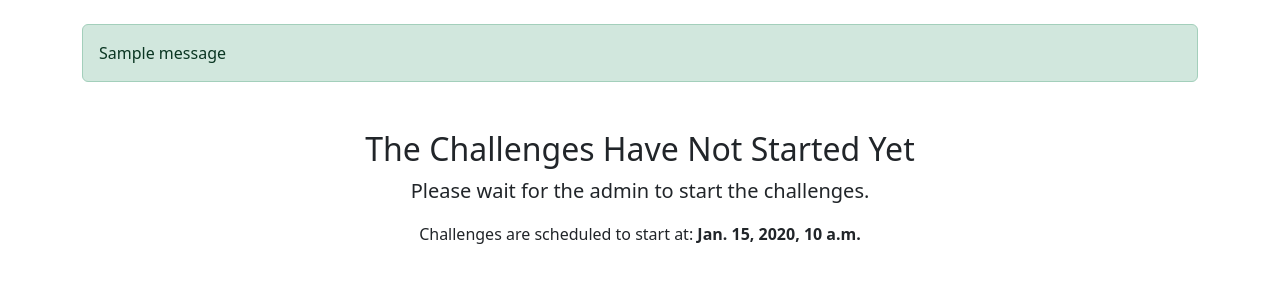
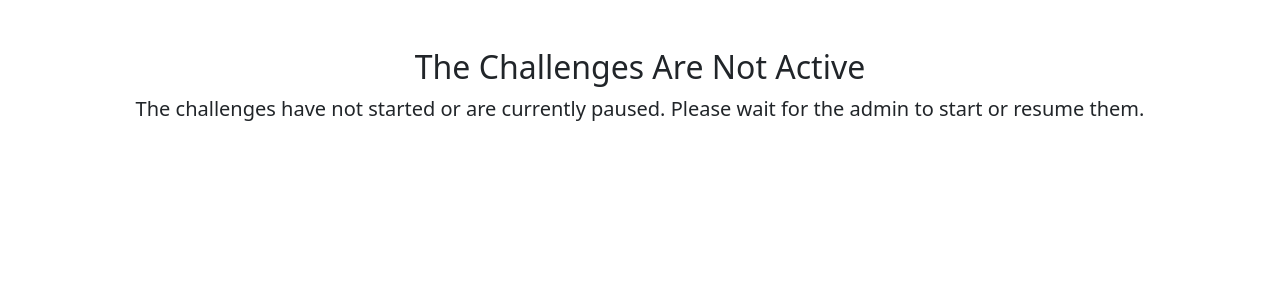
Before and after one commit to Mirazul-Islam/CodeJango, a Django app: page /challenges/not-started/ in a window 1280 px wide. Shown: the part 56-356 px from the top of the page. Run offline with Django 5.2, Linux system fonts and the light colour scheme; tables that the repository leaves empty hold one stand-in row (values such as "Sample post"); one stand-in notice (Sample message) is shown.

Commit message:
Updated the new cahnges

```diff
--- a/ctf_competition/challenges/models.py
+++ b/ctf_competition/challenges/models.py
@@ -11,15 +11,19 @@
 
     def is_active(self):
         """Check if the timer is currently active."""
-        if not self.start_time or not self.duration:
+        if not self.has_started() or not self.duration:
             return False
         return now() < self.start_time + self.duration
 
     def time_left(self):
         """Get the remaining time if the timer is active."""
         if not self.is_active():
+            # Return a negative timedelta if the timer has expired
+            if self.has_started() and self.duration:
+                return (self.start_time + self.duration) - now()
             return None
         return (self.start_time + self.duration) - now()
+
     def has_started(self):
         """Check if the timer has started."""
         return self.start_time is not None and now() >= self.start_time
--- a/ctf_competition/challenges/templates/challenges/base.html
+++ b/ctf_competition/challenges/templates/challenges/base.html
@@ -38,7 +38,7 @@
         {% if messages %}
             <div class="mb-3">
                 {% for message in messages %}
-                    <div class="alert alert-{{ message.tags }}">{{ message }}</div>
+                <div class="alert alert-{{ message.tags }} fade show">{{ message }}</div>
                 {% endfor %}
             </div>
         {% endif %}
@@ -48,6 +48,19 @@
     <!-- Include JavaScript dynamically -->
     {% block extra_scripts %}
     <script>
+         // Wait for the DOM to be fully loaded
+         document.addEventListener("DOMContentLoaded", function () {
+            // Select all alerts
+            const alerts = document.querySelectorAll('.alert');
+
+            // Set a timer to remove each alert after 3 seconds
+            alerts.forEach(alert => {
+                setTimeout(() => {
+                    alert.classList.add('fade');
+                    setTimeout(() => alert.remove(), 500); // Wait for fade animation to complete
+                }, 1000); // 3 seconds
+            });
+        });
     </script>
     {% endblock %}
 </body>
--- a/ctf_competition/challenges/templates/challenges/finished.html
+++ b/ctf_competition/challenges/templates/challenges/finished.html
@@ -4,6 +4,6 @@
 <div class="container text-center mt-5">
     <h2>The Challenges Have Finished</h2>
     <p class="lead">Thank you for participating!</p>
-    <a href="{% url 'scoreboard' %}" class="btn btn-primary mt-4">View Final Scores</a>
+    <a href="{% url 'admin_scoreboard' %}" class="btn btn-primary mt-4">View Final Scores</a>
 </div>
 {% endblock %}
--- a/ctf_competition/challenges/templates/challenges/not_started.html
+++ b/ctf_competition/challenges/templates/challenges/not_started.html
@@ -2,10 +2,7 @@
 
 {% block content %}
 <div class="container text-center mt-5">
-    <h2>The Challenges Have Not Started Yet</h2>
-    <p class="lead">Please wait for the admin to start the challenges.</p>
-    {% if timer %}
-        <p>Challenges are scheduled to start at: <strong>{{ timer.start_time }}</strong></p>
-    {% endif %}
+    <h2>The Challenges Are Not Active</h2>
+    <p class="lead">The challenges have not started or are currently paused. Please wait for the admin to start or resume them.</p>
 </div>
 {% endblock %}
--- a/ctf_competition/challenges/urls.py
+++ b/ctf_competition/challenges/urls.py
@@ -16,6 +16,7 @@
     path('finished/', views.finished_page, name='finished_page'),  # Finished page
     path('scoreboard/stream/', views.scoreboard_stream, name='scoreboard_stream'),
     path('set-timer/', views.set_timer, name='set_timer'),
+    path('submissions/stream/', views.submission_stream, name='submissions_stream'),  # Add this
     path('timer/stream/', views.timer_stream, name='timer_stream'),
     path('timer/manage/', views.timer_manage, name='timer_manage'),
 ]
--- a/ctf_competition/challenges/views.py
+++ b/ctf_competition/challenges/views.py
@@ -73,8 +73,6 @@
     if not request.user.is_staff and not request.user.is_superuser:
         if not timer or timer.start_time is None:
             return redirect('not_started_page')
-        elif not timer.is_active() and timer.start_time is not None:
-            return redirect('paused_page')
         elif timer.is_active() and timer.time_left().total_seconds() <= 0:
             return redirect('finished_page')
 
@@ -88,12 +86,7 @@
     timer = ChallengeTimer.objects.first()
 
     if not timer or not timer.is_active():
-        if not timer:
-            return redirect('not_started_page')
-        elif timer.start_time is None:
-            return redirect('paused_page')
-        # elif timer.time_left().total_seconds() <= 0:
-        #     return redirect('finished_page')
+        return redirect('not_started_page')
 
     question = get_object_or_404(Question, id=question_id)
 
@@ -187,14 +180,29 @@
 def question_categories(request):
     timer = ChallengeTimer.objects.first()
 
-    # Redirect non-admin users if timer has not started
+    if timer:
+        # Log or print all attributes and methods of the timer object
+        print("Attributes and methods of timer:", dir(timer))
+
+        # Log or print instance variables (fields) of the timer object
+        print("Instance variables of timer:", vars(timer))
+
+        # Log or print the values of specific fields (if any)
+        print("Timer fields: start_time =", timer.start_time)
+    else:
+        print("No timer found.")
+
+    # Redirect non-admin users based on timer state
     if not request.user.is_staff and not request.user.is_superuser:
-        if not timer or timer.start_time is None:  # Timer not started
+        if not timer or not timer.has_started():  # Timer not started
+            print("Timer not started")
             return redirect('not_started_page')
-        elif not timer.is_active() and timer.start_time is not None:  # Timer paused
-            return redirect('paused_page')
-        elif timer.is_active() and timer.time_left().total_seconds() <= 0:  # Timer finished
+        elif timer.time_left() and timer.time_left().total_seconds() <= 0:  # Timer finished
+            print("Timer finished")
             return redirect('finished_page')
+
+    # Normal logic for staff/superusers
+    print("Timer is active and user has access.")
 
     categories = {
         'HTML': Question.objects.filter(category='HTML'),
@@ -213,10 +221,8 @@
     if not request.user.is_staff and not request.user.is_superuser:
         if not timer or timer.start_time is None:  # Timer not started
             return redirect('not_started_page')
-        elif not timer.is_active() and timer.start_time is not None:  # Timer paused
-            return redirect('paused_page')
-        # elif timer.is_active() and timer.time_left().total_seconds() <= 0:  # Timer finished
-        #     return redirect('finished_page')
+        elif timer.is_active() and timer.time_left().total_seconds() <= 0:  # Timer finished
+            return redirect('finished_page')
 
     questions = Question.objects.filter(category=category_name)
     return render(request, 'challenges/questions_in_category.html', {'questions': questions, 'category_name': category_name})
```
Also changed, not shown: ctf_competition/ctf_competition/settings.py (+10 -0 lines).
